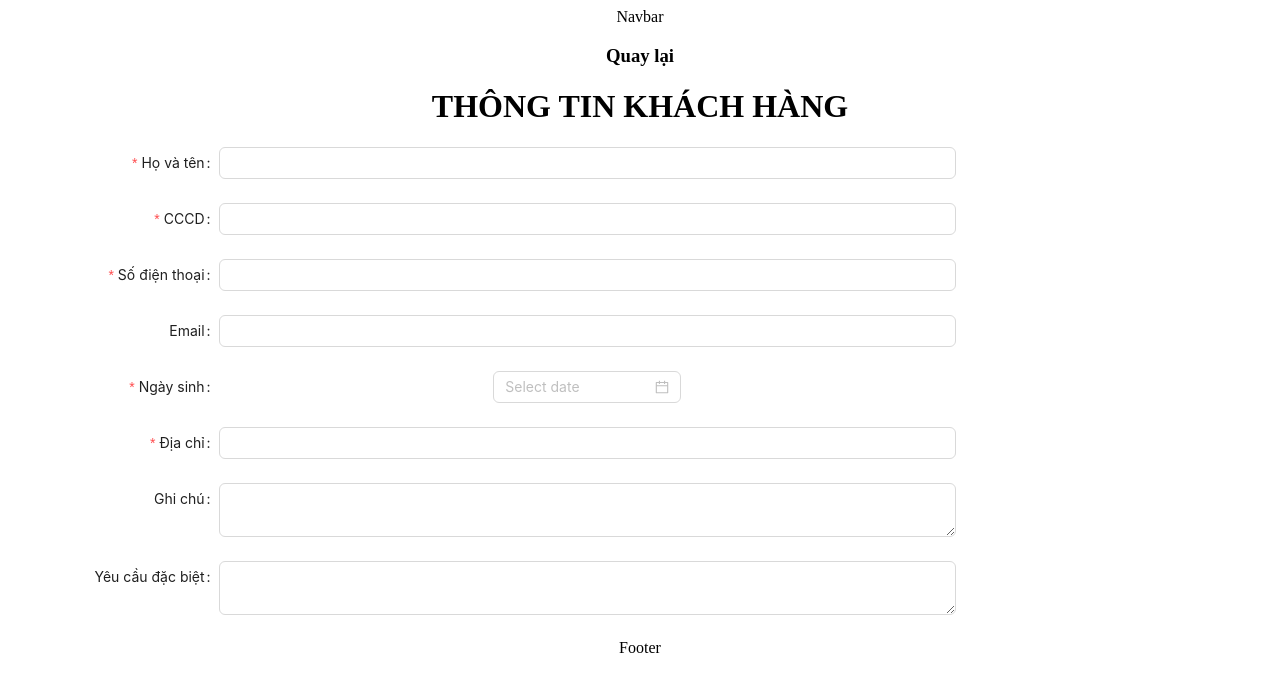
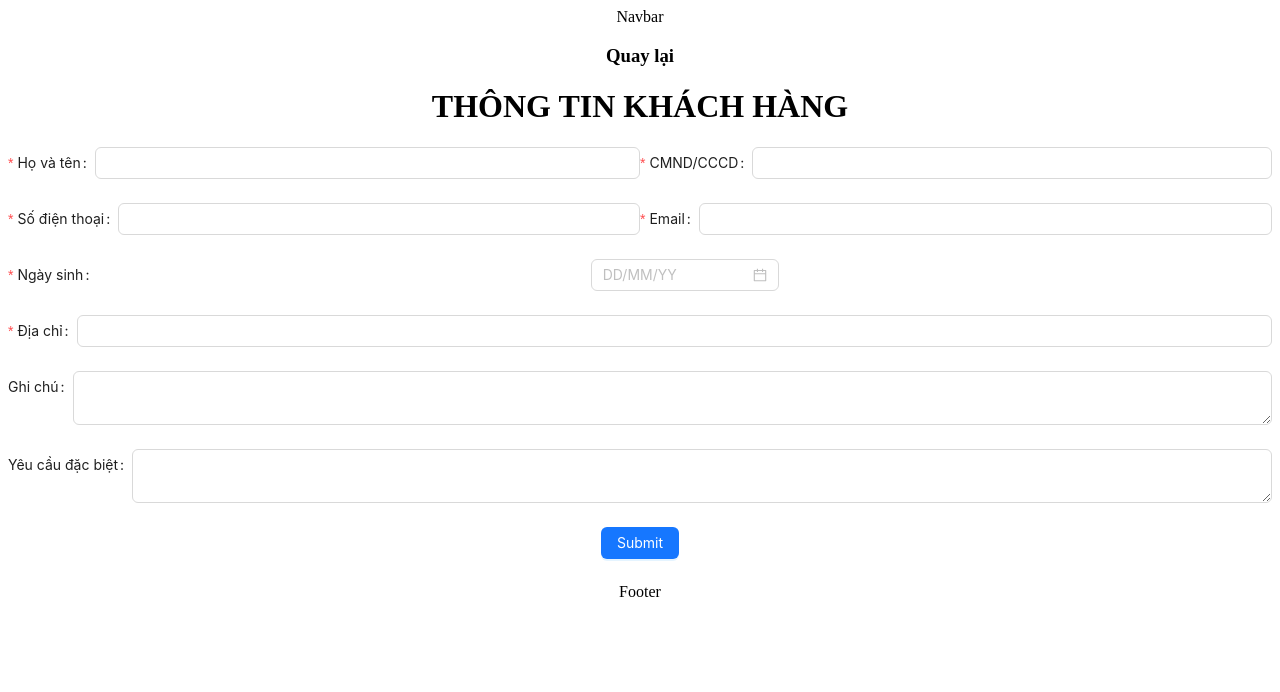
Before and after one commit to pt-tu/4Travel, a React (Create React App) app: page /them-moi-khach-hang in a window 1280 px wide. Shown: the top 692 px of the page. Built offline with nearby package versions, Linux system fonts and the light colour scheme.

Commit message:
Update AddCustomer.tsx

```diff
--- /dev/null
+++ b/src/pages/Task3/AddCustomer.css
@@ -0,0 +1,3 @@
+#bday {
+  text-align: left;
+}
--- a/src/pages/Task3/AddCustomer.tsx
+++ b/src/pages/Task3/AddCustomer.tsx
@@ -1,28 +1,40 @@
-import React from "react";
-import { DatePicker, Form, Input } from "antd";
+import "./AddCustomer.css";
+import { Col, Row, Button, DatePicker, Form, Input } from "antd";
 
 const { TextArea } = Input;
 
-const AddCustomer: React.FC = () => {
+function AddCustomer() {
   return (
     <div className="AddEdit">
       <h3>Quay lại</h3>
       <h1>THÔNG TIN KHÁCH HÀNG</h1>
-      <Form labelCol={{ span: 4 }} wrapperCol={{ span: 14 }}>
+      <Form>
+        <Row>
+          <Col span={12}>
             <Form.Item name={"name"} required label="Họ và tên">
               <Input />
             </Form.Item>
-        <Form.Item name={"cic"} required label="CCCD">
+          </Col>
+          <Col span={12}>
+            <Form.Item name={"cic"} required label="CMND/CCCD">
               <Input />
             </Form.Item>
-        <Form.Item name={"tel"} required label="Số điện thoại">
+          </Col>
+        </Row>
+        <Row>
+          <Col span={12}>
+            <Form.Item name={"phone"} required label="Số điện thoại">
               <Input />
             </Form.Item>
-        <Form.Item name={"email"} label="Email">
+          </Col>
+          <Col span={12}>
+            <Form.Item name={"email"} required label="Email">
               <Input />
             </Form.Item>
+          </Col>
+        </Row>
         <Form.Item name={"bday"} required label="Ngày sinh">
-          <DatePicker />
+          <DatePicker placeholder="DD/MM/YY" format={"DD/MM/YY"} />
         </Form.Item>
         <Form.Item name={"address"} required label="Địa chỉ">
           <Input />
@@ -33,9 +45,14 @@ const AddCustomer: React.FC = () => {
         <Form.Item name={"special"} label="Yêu cầu đặc biệt">
           <TextArea />
         </Form.Item>
+        <Form.Item>
+          <Button type="primary" htmlType="submit">
+            Submit
+          </Button>
+        </Form.Item>
       </Form>
     </div>
   );
-};
+}
 
 export default AddCustomer;
```
Lines whose indentation alone changed are shown as unchanged.
